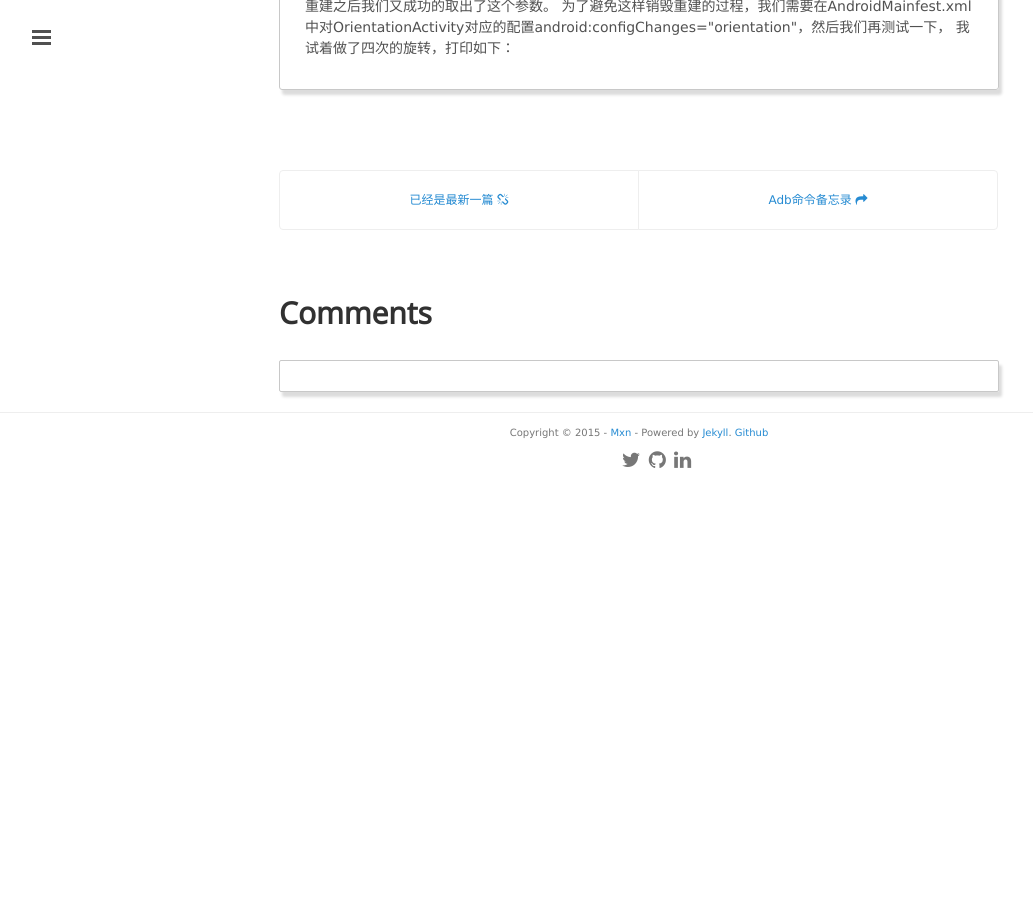
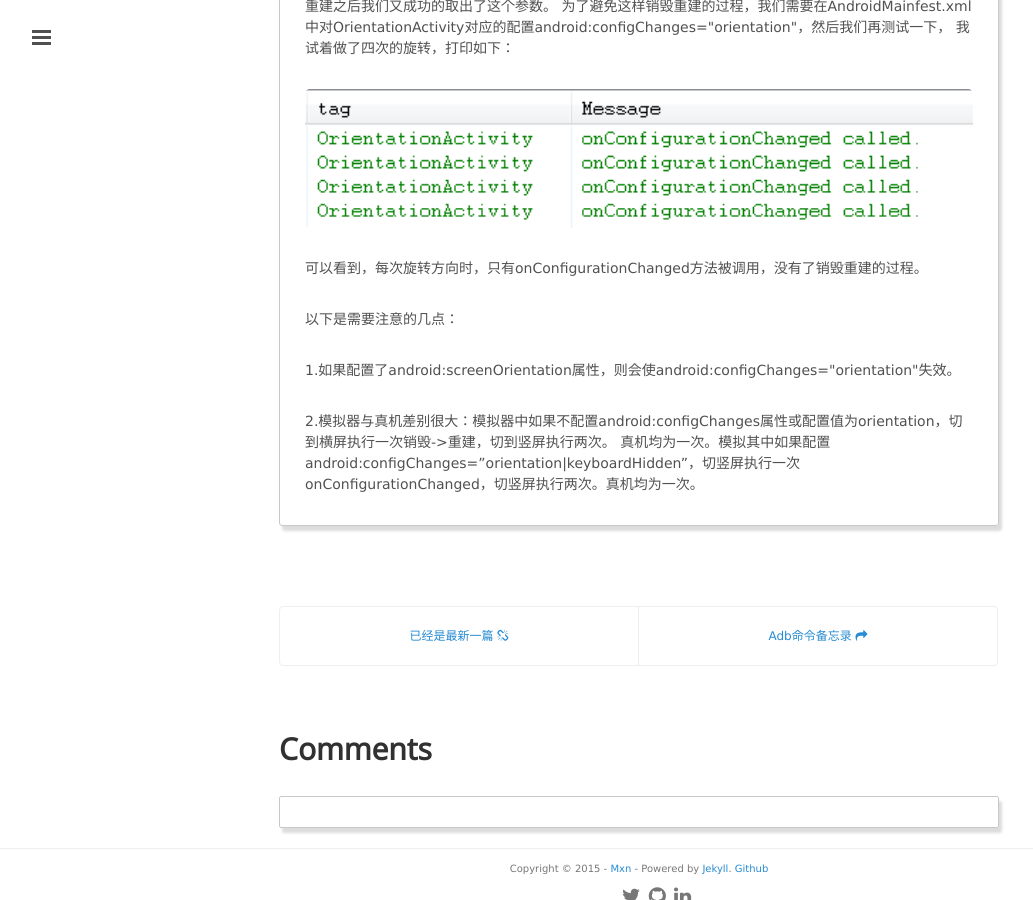
Before and after one commit to mxn21/mxn21.github.io, a Jekyll site: the page built from _posts/2015-7-1-重新认识activity生命周期.md, in a window 1280 px wide and 900 px high, scrolled down 7574 px. Shown: the whole window, without its empty margins (1-1034 px from the left). Built offline with Jekyll 4.4.1, drawn with Linux system fonts in a browser that asks for light colours; Markdown is read by kramdown in place of the engine named in the settings; comment, search, counter and statistics services are not loaded; before the commit the page ends 8059 px from its top, so only the background shows below that.

Commit message:
android
android

```diff
--- a/_posts/2015-7-1-重新认识activity生命周期.md
+++ b/_posts/2015-7-1-重新认识activity生命周期.md
@@ -322,3 +322,14 @@
 系统先是调用onSaveInstanceState方法，我们保存了一个临时参数到Bundle对象里面，然后当Activity重建之后我们又成功的取出了这个参数。
 为了避免这样销毁重建的过程，我们需要在AndroidMainfest.xml中对OrientationActivity对应的<activity>配置android:configChanges="orientation"，然后我们再测试一下，
 我试着做了四次的旋转，打印如下：
+
+![](https://raw.githubusercontent.com/mxn21/mxn21.github.io/master/public/img/img20.png)
+
+可以看到，每次旋转方向时，只有onConfigurationChanged方法被调用，没有了销毁重建的过程。
+
+以下是需要注意的几点：
+
+1.如果<activity>配置了android:screenOrientation属性，则会使android:configChanges="orientation"失效。
+
+2.模拟器与真机差别很大：模拟器中如果不配置android:configChanges属性或配置值为orientation，切到横屏执行一次销毁->重建，切到竖屏执行两次。
+真机均为一次。模拟其中如果配置android:configChanges="orientation|keyboardHidden"，切竖屏执行一次onConfigurationChanged，切竖屏执行两次。真机均为一次。
```
